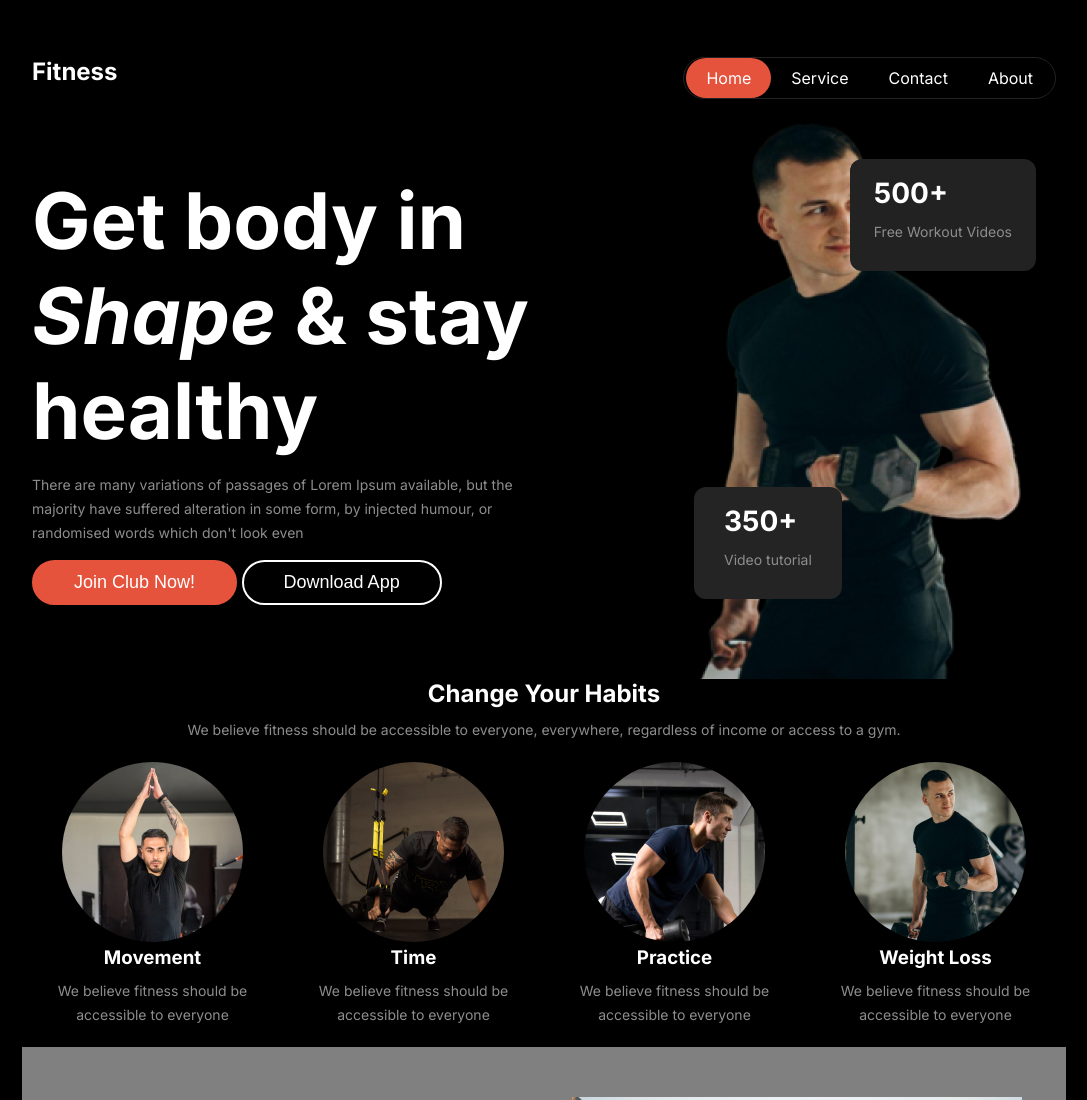
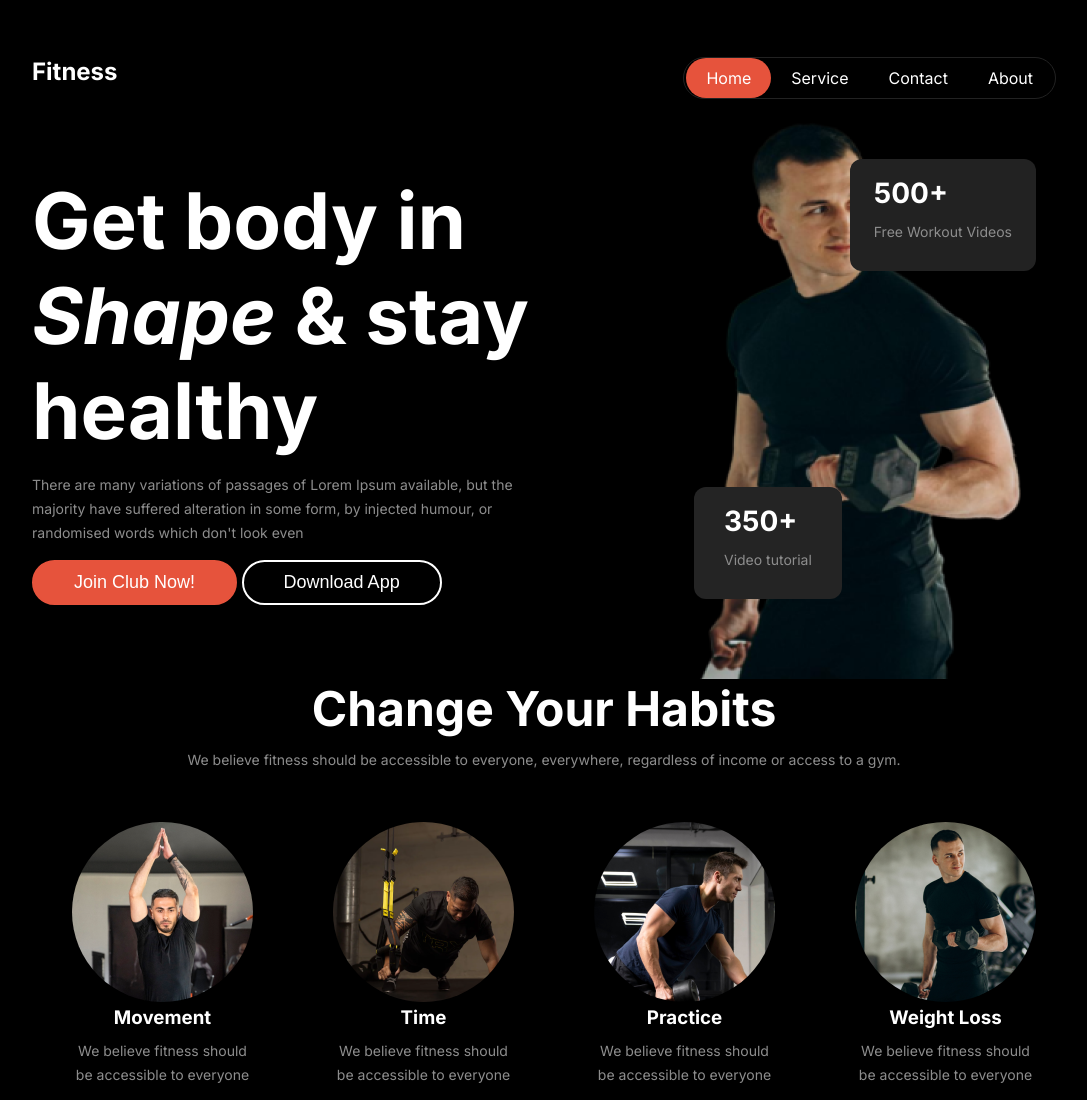
Before and after one commit to MajbaUddin7/A2B10-Gymnasium-ui, a plain HTML site: page index.html in a window 1280 px wide. Shown: the top 1100 px of the page, without its empty margins (96-1183 px from the left). Drawn offline with Linux system fonts and the light colour scheme.

Commit message:
Change your habits part complete

```diff
--- a/index.html
+++ b/index.html
@@ -66,11 +66,10 @@
     <main>
         <!-- Habites Part start -->
      <section id="changeyourhebits">
-          <div class="hebits-title">
-          <h1>Change Your Habits</h1>
+          <div class="container text-center">
+              <h1 class="hebits-title">Change Your Habits</h1>
               <p>We believe fitness should be accessible to everyone,
                  everywhere, regardless of income or access to a gym.</p>
-          </div>
               <div class="habits" >
                   <div class="hebit-items">
                     <img class="habits-img" src="./images/image 2.png" alt="">
@@ -91,6 +90,7 @@
                     <img class="habits-img" src="./images/image 5.png" alt="">
                     <h3>Weight Loss</h3>
                     <p>We believe fitness should be accessible to everyone</p>
+                  </div>
               </div>
           </div>
      </section>
--- a/styles/style.css
+++ b/styles/style.css
@@ -80,6 +80,9 @@ button{
 }
 .align-items-center{
     align-items: center;
+}
+.text-center{
+    text-align: center;
 }
 /* navbar related css start */
 
@@ -243,7 +246,6 @@ header .nav-item a.active-part{
 .habits{
     display: grid;
     grid-template-columns: repeat(4, 1fr);
-    max-width: 1044px;
     align-items: center;
     margin: 0 auto;
     /* border: 2px solid seagreen; */
@@ -256,11 +258,12 @@ header .nav-item a.active-part{
     p{text-align: center;}
 }
 .hebits-title{
-    justify-items: center;
+    color: var(--color-white);
+    font-size: 48px;
 }
 .hebit-items{
     justify-items: center;
-    margin: 10px;
+    margin: 40px;
 /* border: 2px solid seagreen; */
 }
 .habits-img{
```
Lines whose indentation alone changed are shown as unchanged.
